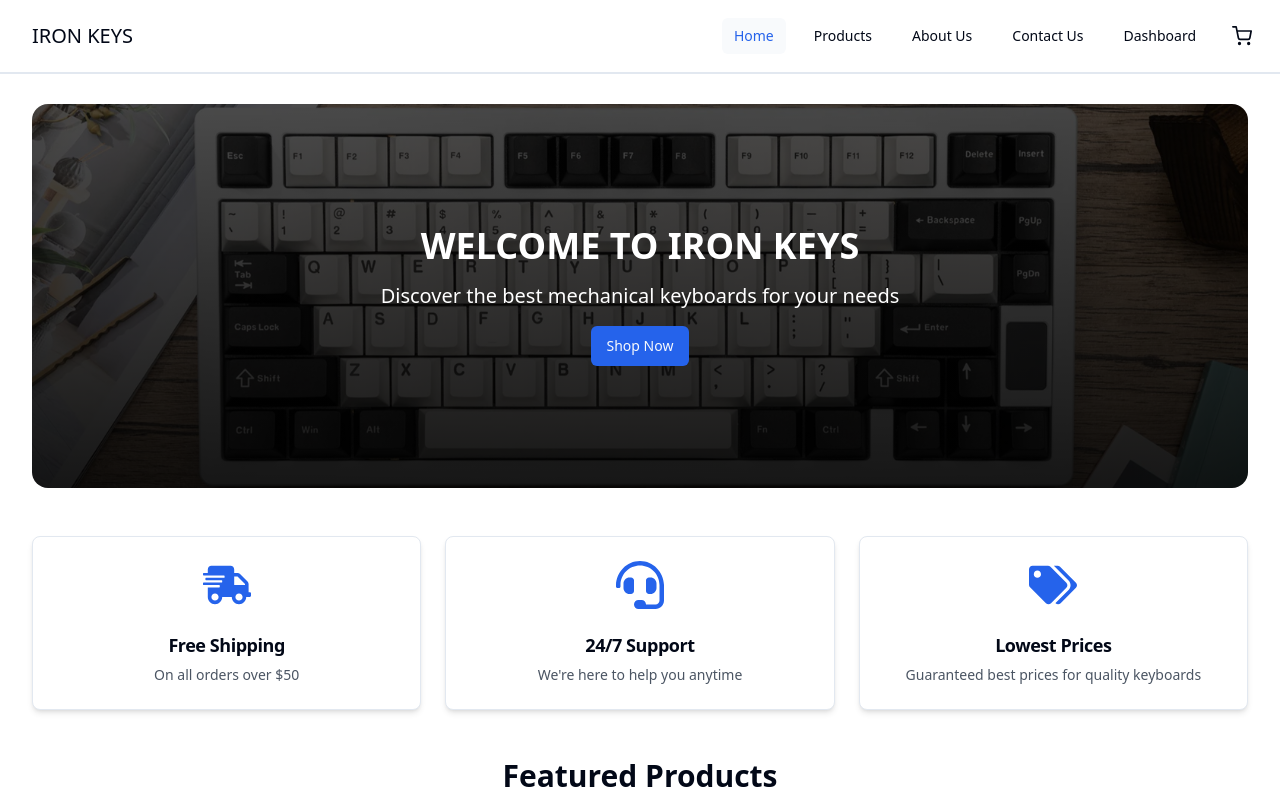
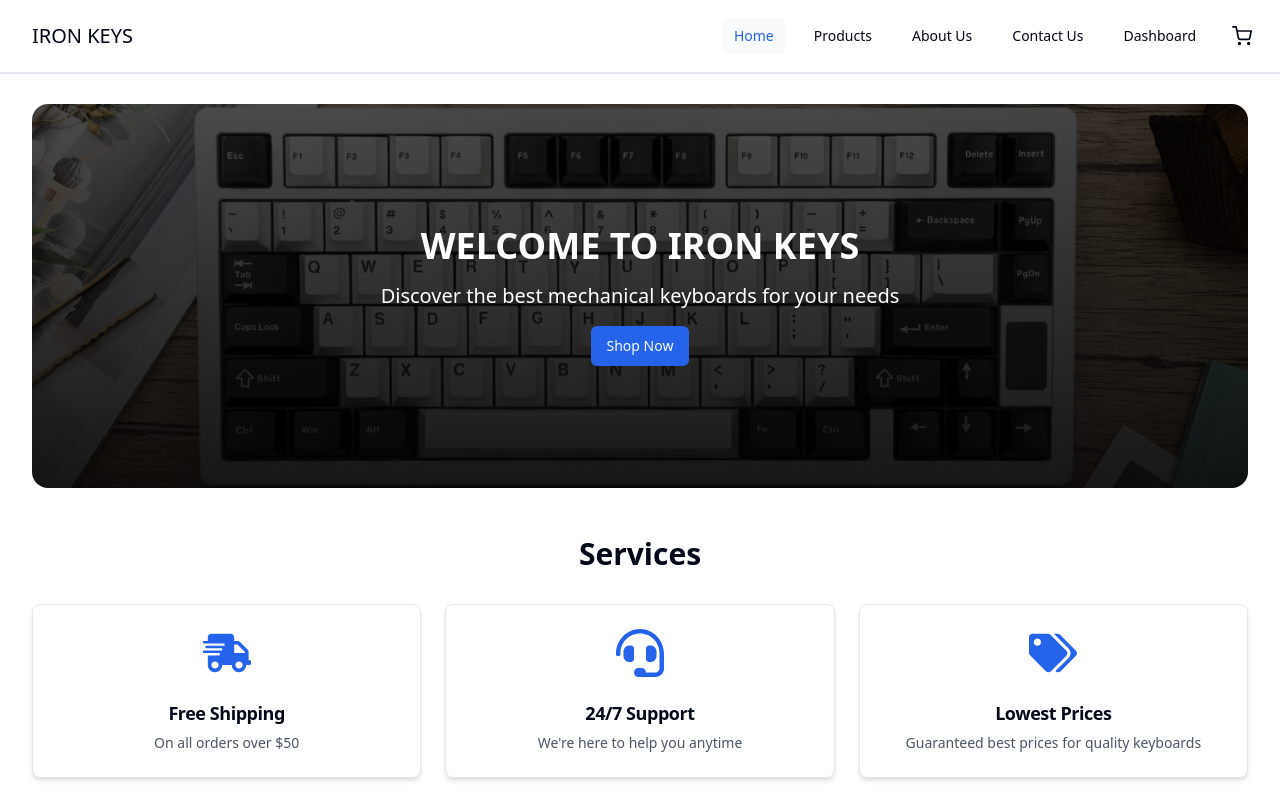
Before and after one commit to omarfaruktaj/iron-keys, a React (Vite) app: page / in a window 1280 px wide. Shown: the top 800 px of the page. Built offline with nearby package versions, Linux system fonts and the light colour scheme; no server answers.

Commit message:
update service section

```diff
--- a/src/app/main/Home/Services.tsx
+++ b/src/app/main/Home/Services.tsx
@@ -22,6 +22,7 @@
   ];
   return (
     <section className="my-12">
+      <h2 className="text-3xl font-semibold text-center mb-8">Services</h2>
       <div className="grid grid-cols-1  md:grid-cols-3  gap-6">
         {servicesData.map((service, index) => (
           <ServiceCard
```
